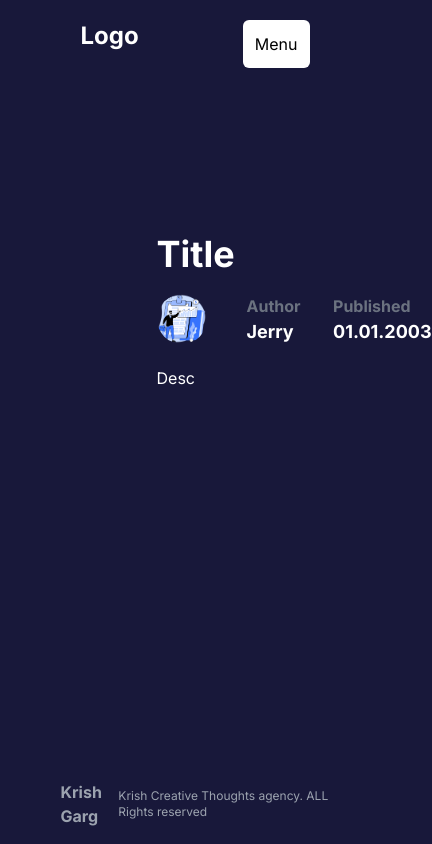
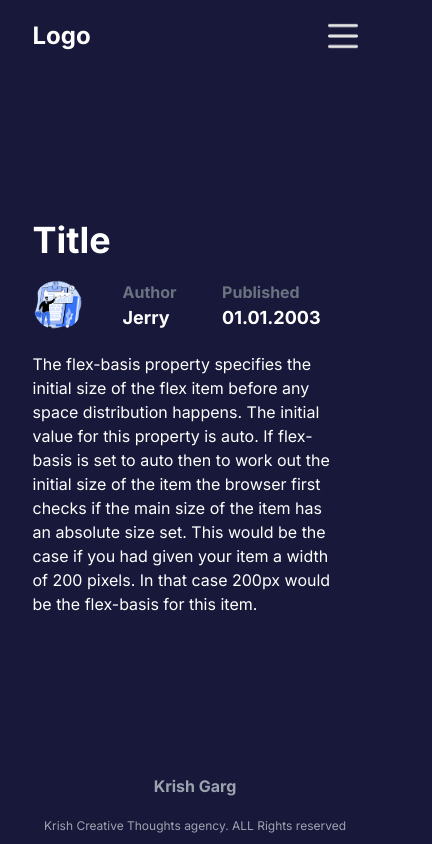
Before and after one commit to Roar022/blog-website, a Next.js app: page /blog/1 in a window 390 px wide. Shown: the whole page, 432 px wide, since content can reach past the window. Built offline with nearby package versions, Linux system fonts and the light colour scheme.

Commit message:
added nested blog with responsive and changed menu button

```diff
--- a/src/app/blog/[slug]/page.jsx
+++ b/src/app/blog/[slug]/page.jsx
@@ -3,27 +3,38 @@ import React from "react";
 
 const SinglePost = () => {
   return (
-    <div className="flex gap-24">
-      <div className="relative flex-1 h-96 bg-blue-200">
+    <div className="flex gap-24 w-11/12 items-center justify-center ">
+      <div className="relative md:hidden flex-1 h-96 bg-blue-200">
         <Image src="/about.png" fill className="object-contain w-2/5" />
       </div>
 
-      <div className="flex-2 flex-col flex gap-5">
+      <div className="flex-2 flex-col md:w-3/4 flex gap-5">
         <h1 className="font-bold text-4xl">Title</h1>
 
         <div className="flex items-start gap-10">
-          <Image src="/about.png" width={50} height={50} className="object-cover rounded-full " />
+          <Image
+            src="/about.png"
+            width={50}
+            height={50}
+            className="object-cover rounded-full "
+          />
           <div className="flex w-1/5 flex-col">
             <span className="text-gray-500 font-bold">Author</span>
             <span className="text-lg font-bold">Jerry</span>
           </div>
           <div className=" w-1/5 flex flex-col">
-            <span className="text-gray-500 font-bold" >Published</span>
+            <span className="text-gray-500 font-bold">Published</span>
             <span className="text-lg font-bold">01.01.2003</span>
           </div>
         </div>
         <div>
-          Desc
+          The flex-basis property specifies the initial size of the flex item
+          before any space distribution happens. The initial value for this
+          property is auto. If flex-basis is set to auto then to work out the
+          initial size of the item the browser first checks if the main size of
+          the item has an absolute size set. This would be the case if you had
+          given your item a width of 200 pixels. In that case 200px would be the
+          flex-basis for this item.
         </div>
       </div>
     </div>
--- a/src/app/globals.css
+++ b/src/app/globals.css
@@ -3,6 +3,6 @@
 @tailwind utilities;
 
 body {
-  background-color: rgb(24, 24, 58);
+  background-color: #18183a;
   color: white;
 }
--- a/src/app/layout.js
+++ b/src/app/layout.js
@@ -14,7 +14,7 @@ export default function RootLayout({ children }) {
   return (
     <html lang="en">
       <body className={inter.className}>
-        <div className=" flex w-5/6 m-auto flex-col px-7 justify-between min-h-screen" >
+        <div className=" flex w-5/6 m-auto flex-col justify-between min-h-screen" >
           <Navbar />
           {children}
           <Footer />
--- a/src/components/Footer/Footer.jsx
+++ b/src/components/Footer/Footer.jsx
@@ -2,7 +2,7 @@ import React from 'react'
 
 const Footer = () => {
   return (
-    <div className='h-20 flex items-center justify-between text-gray-400' >
+    <div className=' md:flex-col md:items-center md:justify-around h-20 flex items-center justify-between text-gray-400' >
       <div className='font-bold' >Krish Garg</div>
       <div className='text-xs' >
         Krish Creative Thoughts agency. ALL Rights reserved
--- a/src/components/Navbar/Navbar.jsx
+++ b/src/components/Navbar/Navbar.jsx
@@ -6,7 +6,7 @@ import Link from "next/link";
 
 const Navbar = () => {
   return (
-    <div className="flex justify-between p-5">
+    <div className="flex justify-between items-center py-5">
       <Link href="/" className="font-bold text-2xl ">Logo</Link>
       <div className="" >
         <Links />
--- a/src/components/Navbar/links/Links.jsx
+++ b/src/components/Navbar/links/Links.jsx
@@ -3,6 +3,7 @@ import Link from "next/link";
 import React, { useState } from "react";
 import NavLink from "./navLink/NavLink";
 import styles from "./links.module.css";
+import Image from "next/image";
 
 const links = [
   {
@@ -49,11 +50,18 @@ const Links = () => {
         )}
       </div>
       {/* min-screen md */}
-      <button className="tablet:hidden cursor-pointer p-3 bg-white text-black rounded-md" onClick={() => setOpen((prev) => !prev)}>Menu</button>
+      <div className="tablet:hidden">
+        <Image
+          src="/menu.png"
+          alt=""
+          height={30}
+          width={30}
+          onClick={() => setOpen((prev) => !prev)}
+        />
+      </div>
       {open && (
-
-        <div className="p-4 tablet:hidden bg-emerald-700 absolute right-0 w-1/2 h-5/6 flex-col text-center overflow-hidden top-30 justify-items-center flex">
-        {/* <div className={styles.mobileLinks}> */}
+        <div className="p-4 gap-3 z-50 fixed bg-regal-blue items-center justify-center overflow-auto rounded-2xl right-0 w-1/2 h-4/5 flex-col flex">
+          {/* <div className={styles.mobileLinks}> */}
           {links.map((link) => (
             <NavLink item={link} key={link.title} />
           ))}
--- a/src/components/Navbar/links/navLink/NavLink.jsx
+++ b/src/components/Navbar/links/navLink/NavLink.jsx
@@ -12,7 +12,7 @@ const NavLink = ({ item }) => {
   return (
     <Link
       href={item.path}
-      className={`px-4 py-3 ${
+      className={`px-4 py-3  items-center justify-center ${
         isActive
           ? "bg-white text-black rounded-full"
           : "active:bg-white active:text-black active:rounded-full"
--- a/tailwind.config.js
+++ b/tailwind.config.js
@@ -12,7 +12,12 @@ module.exports = {
         "gradient-conic":
           "conic-gradient(from 180deg at 50% 50%, var(--tw-gradient-stops))",
       },
+      colors: {
+        'regal-blue': '#18183a',
+      },
+
     },
+
     screens:{
       'md': {'max': '767px'},
       'tablet': '767px',
```
